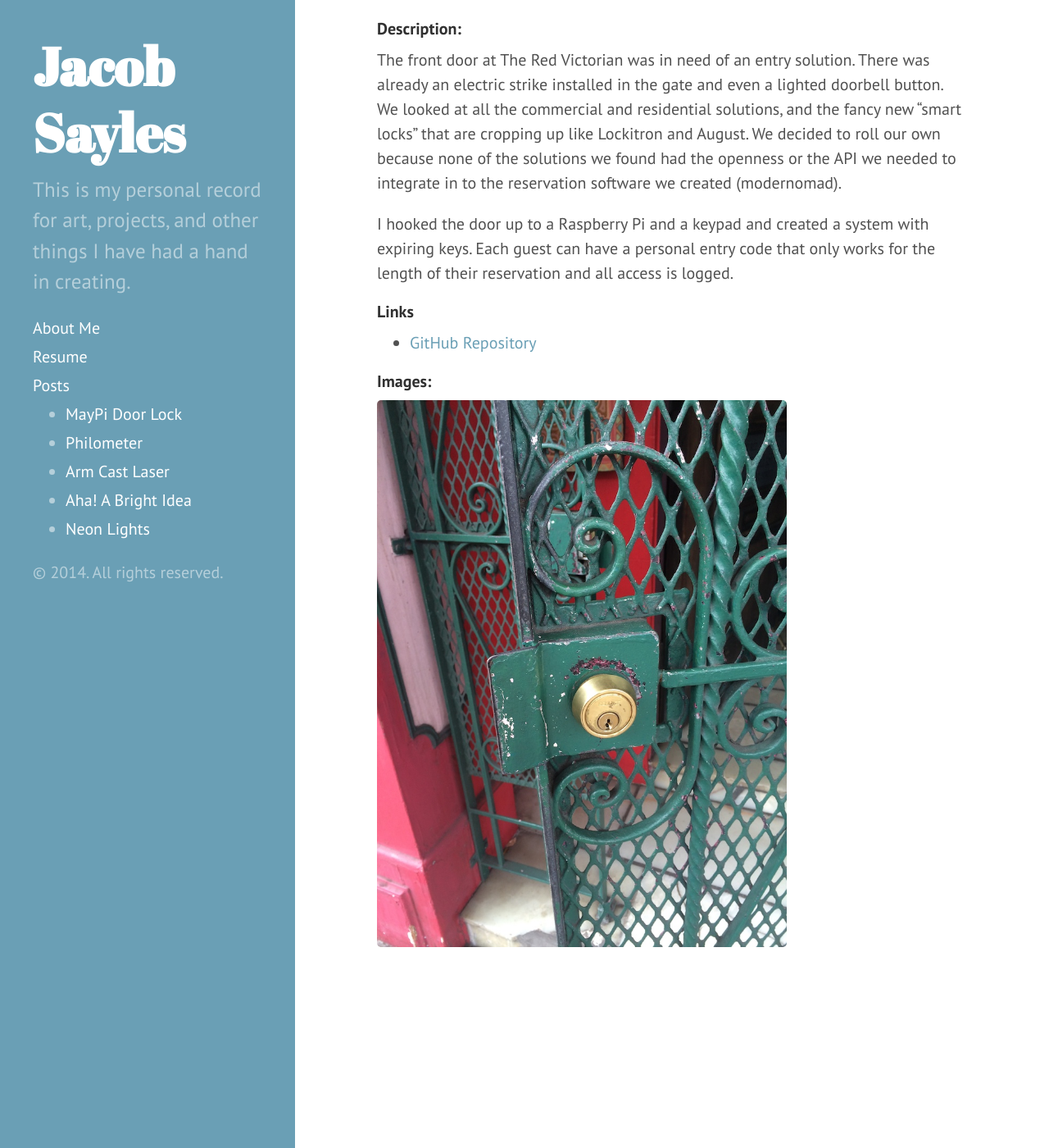
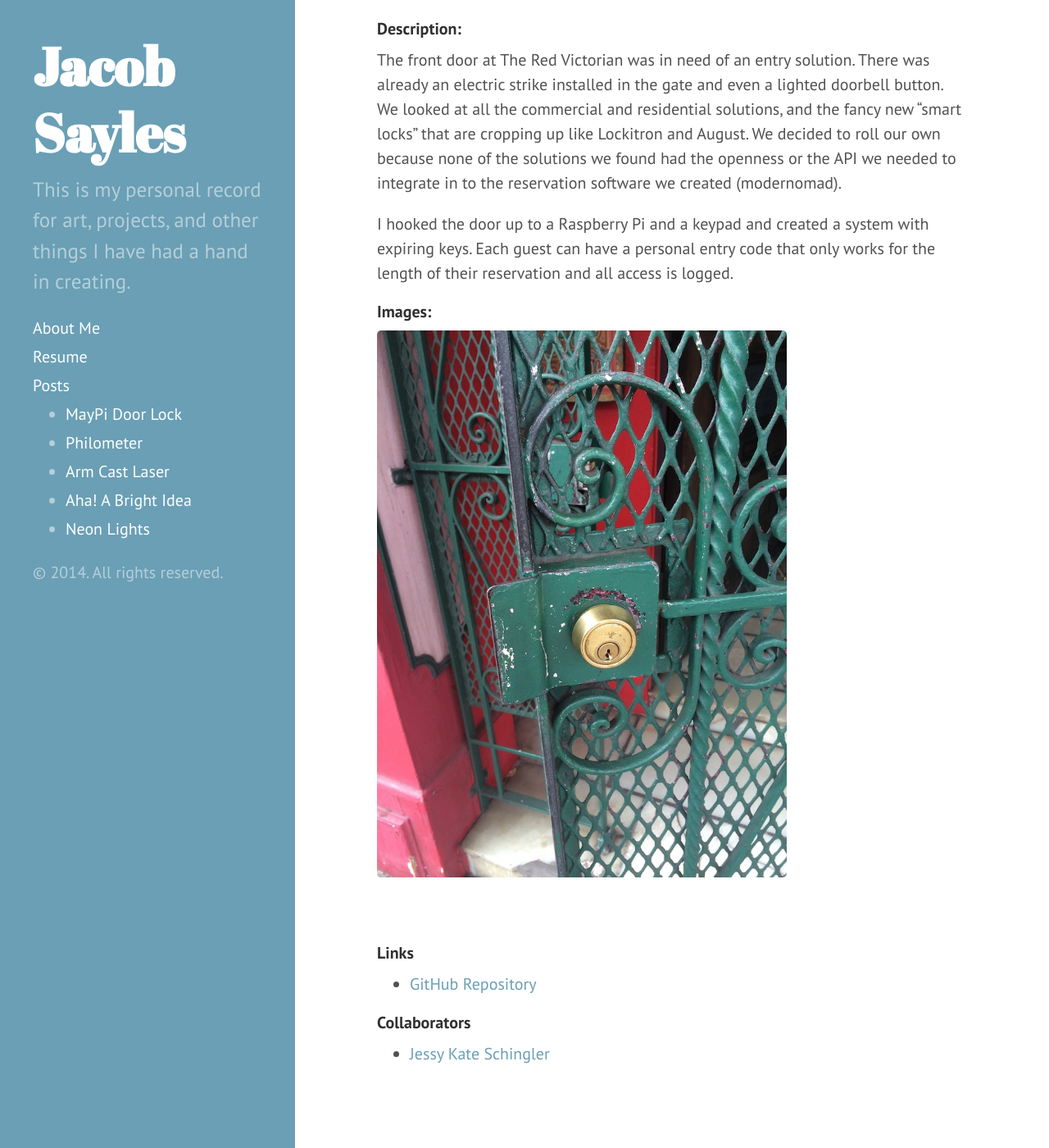
Before and after one commit to jsayles/jsayles.github.io, a Jekyll site: the page built from _posts/2014-08-29-maypi.md, in a window 1280 px wide and 1400 px high, scrolled down 157 px. Shown: the whole window at 82% size. Built offline with Jekyll 4.4.1, drawn with Linux system fonts in a browser that asks for light colours; Markdown is read by kramdown in place of the engine named in the settings.

```diff
--- a/_posts/2014-08-29-maypi.md
+++ b/_posts/2014-08-29-maypi.md
@@ -2,6 +2,9 @@
 layout: post
 title: MayPi Door Lock
 tags: [hardware, software]
+collaborators: [jessy]
+links:
+  GitHub Repository: https://github.com/jsayles/maypi
 ---
 
 #### Description:
@@ -9,10 +12,5 @@ The front door at The Red Victorian was in need of an entry solution. There was
 
 I hooked the door up to a Raspberry Pi and a keypad and created a system with expiring keys.  Each guest can have a personal entry code that only works for the length of their reservation and all access is logged.
 
-#### Links
-<ul>
-	<li><a href="https://github.com/jsayles/maypi">GitHub Repository</a></li>
-</ul>
-
 #### Images:
 <img class="gallery" src="/public/2014-08-29-maypi1.jpg"/>
```
